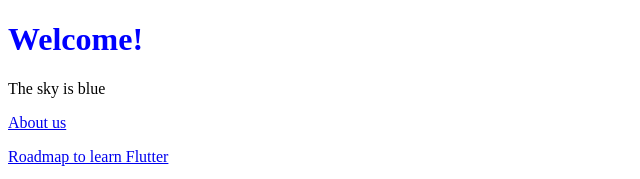
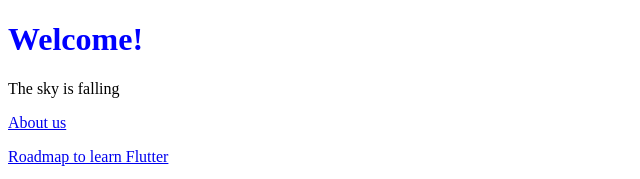
Before and after one commit to mjl38/littletest, a plain HTML site: page index.html in a window 1280 px wide. Shown: the top 179 px of the page, 0-640 px from the left. Drawn offline with Linux system fonts and the light colour scheme.

Commit message:
Update index.html

```diff
--- a/index.html
+++ b/index.html
@@ -11,7 +11,7 @@
 
 <body>
     <h1>Welcome!</h1>
-    <p>The sky is blue</p>
+    <p>The sky is falling</p>
     <a href="about.html">About us</a>
     <p>
         <!-- target="_blank" will make the page open up in a new tab -->
```
